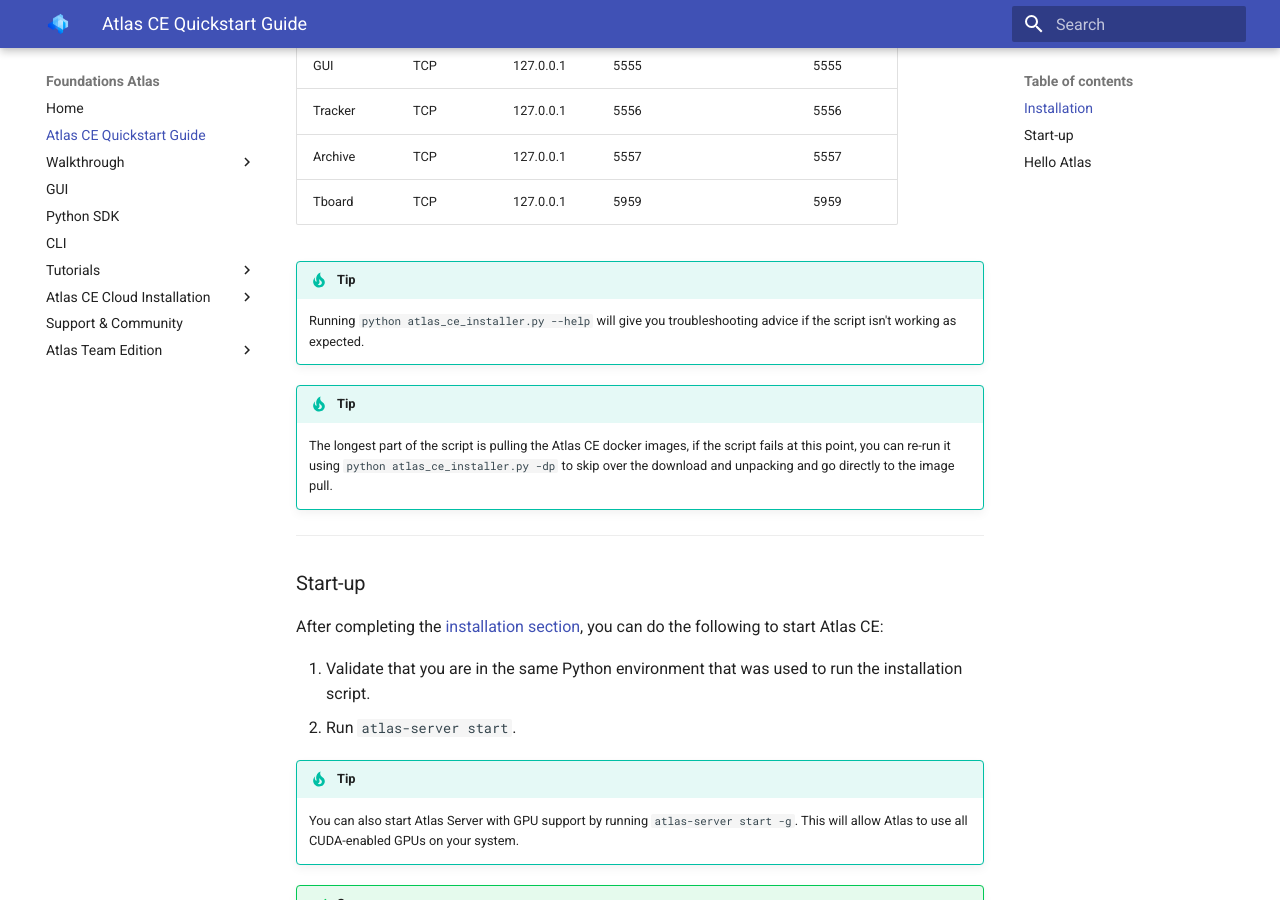
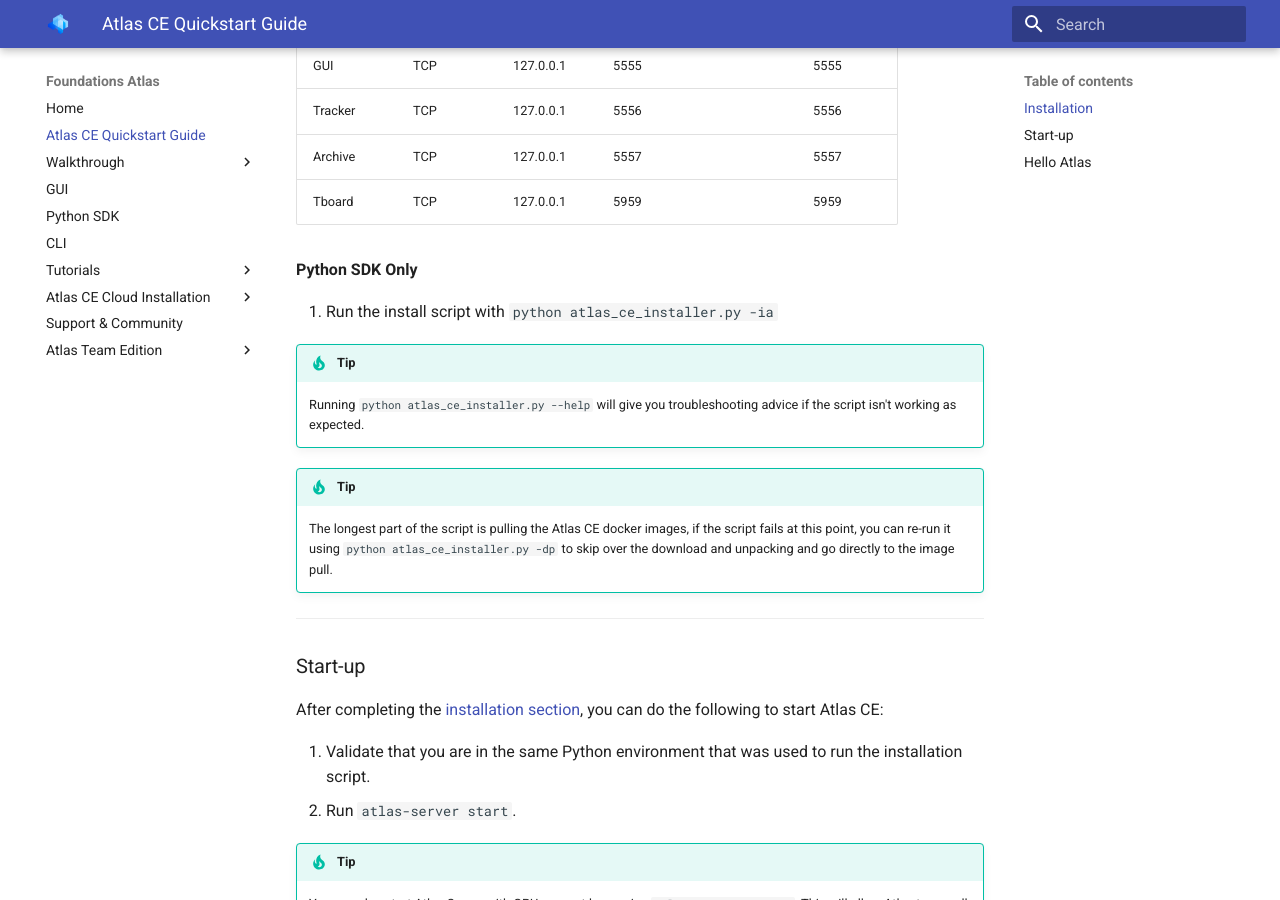
Before and after one commit to DeepLearnI/atlas-ce-docs, an MkDocs documentation site: the page built from docs/api_docs/sources/ce-quickstart-guide.md, in a window 1280 px wide and 900 px high, scrolled down 1330 px. Built offline with MkDocs 1.6.1 and Material for MkDocs 9.7.7, drawn with Linux system fonts in a browser that asks for light colours.

Commit message:
[Cole] Added a section on how to install only the SDK

```diff
--- a/docs/api_docs/sources/ce-quickstart-guide.md
+++ b/docs/api_docs/sources/ce-quickstart-guide.md
@@ -54,6 +54,10 @@ Atlas CE currently supports Mac OSX, Linux & Windows 10.
 | Archive | TCP | 127.0.0.1 | 5557 |  | 5557 |
 | Tboard | TCP | 127.0.0.1 | 5959 |  | 5959 |
 
+**Python SDK Only**
+
+ 1. Run the install script with `python atlas_ce_installer.py -ia`
+
 !!! tip
     Running `python atlas_ce_installer.py --help` will give you troubleshooting advice if the script isn't working as expected.
 
```
